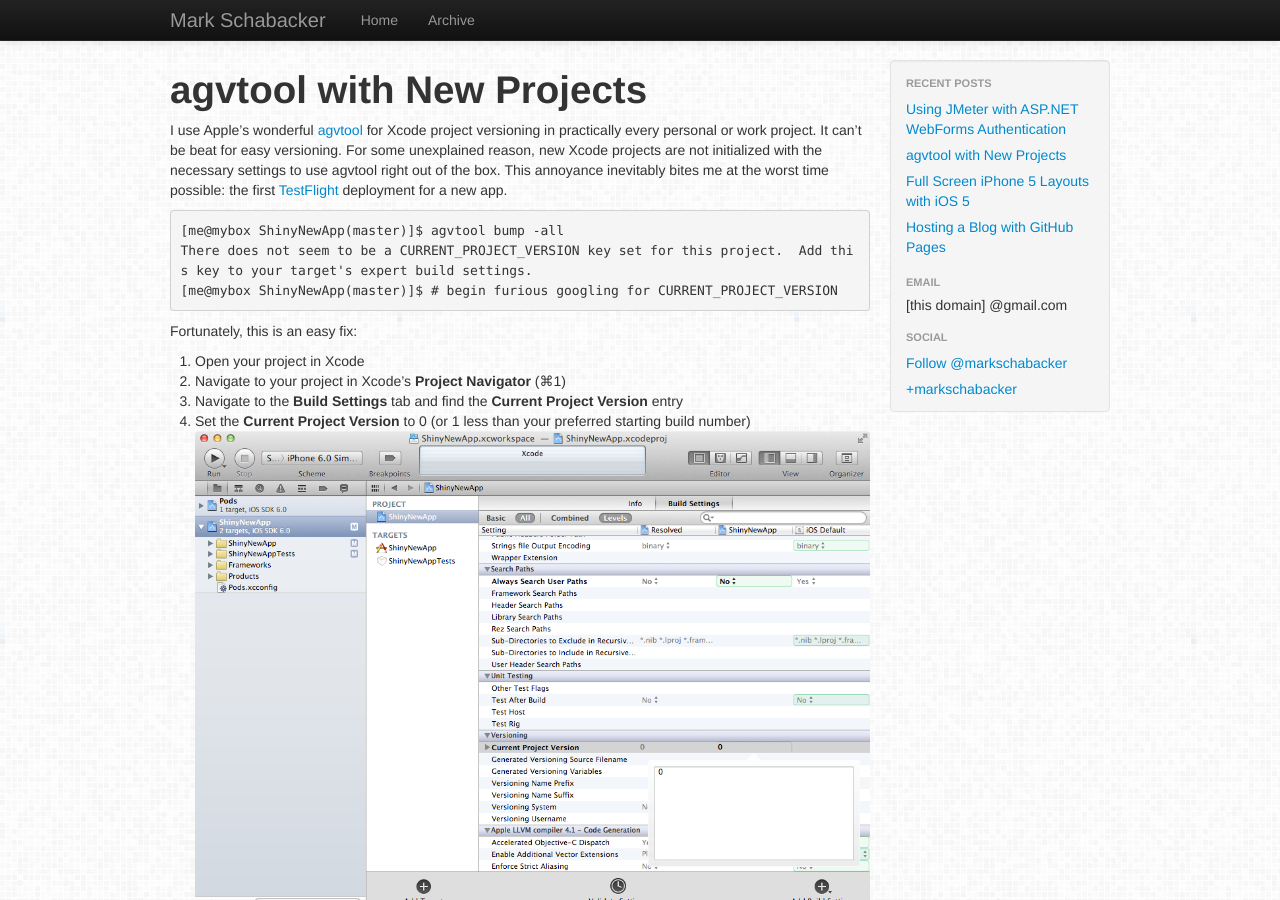
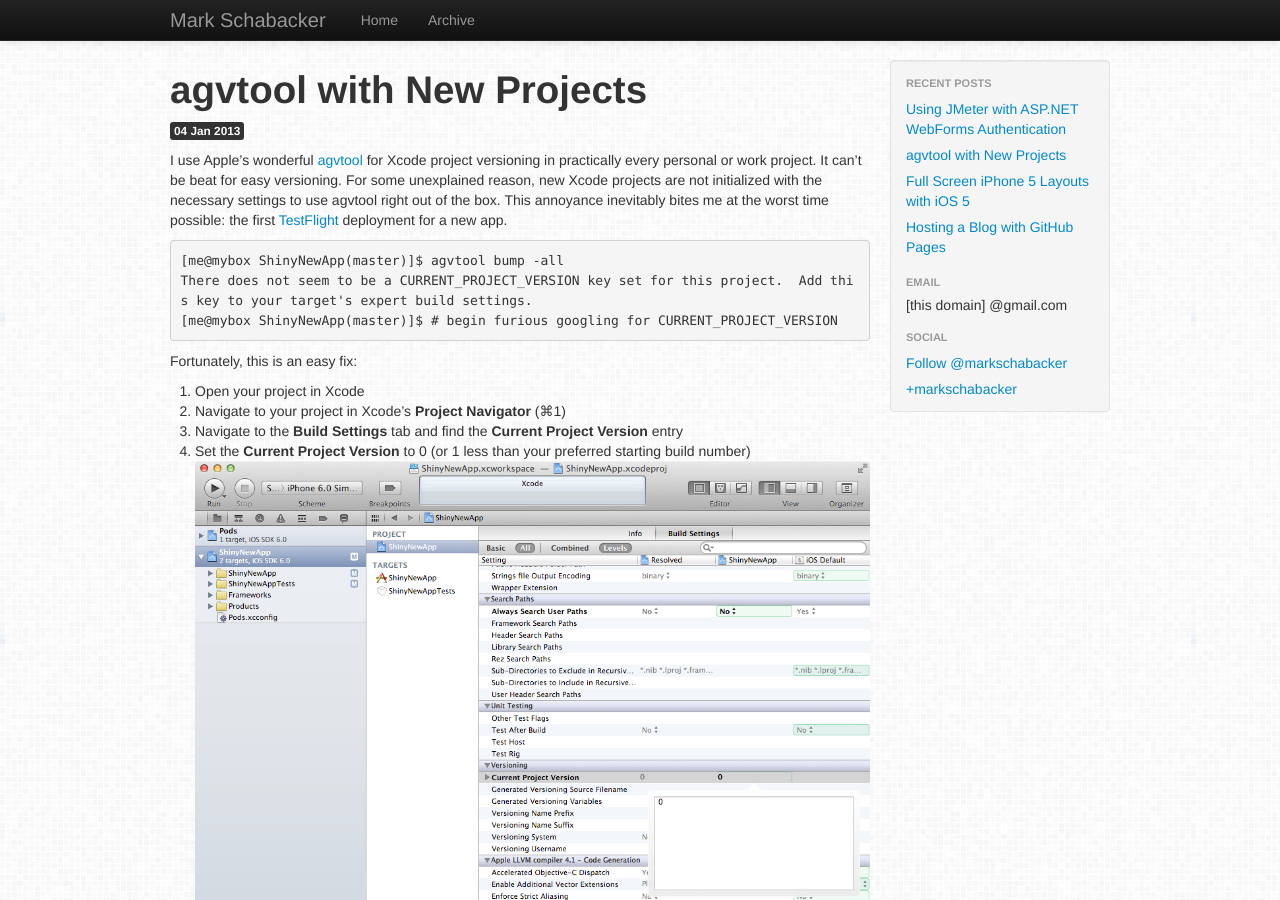
Before and after one commit to markschabacker/markschabacker.github.com, a Jekyll site: the page built from _posts/2013-01-04-agvtool_with_new_projects.md, in a window 1280 px wide and 900 px high. Built offline with Jekyll 4.4.1, drawn with Linux system fonts in a browser that asks for light colours; nearby versions of some CDN libraries; Markdown is read by kramdown in place of the engine named in the settings; comment, search, counter and statistics services are not loaded.

Commit message:
Remove post attribution label and move date to post header

```diff
--- a/_layouts/post.html
+++ b/_layouts/post.html
@@ -6,17 +6,12 @@
             <header>
               <h1>{{ page.title }}</h1>
             </header>
+            <div class="label label-inverse">
+              <time datetime="{{ page.date | date: "%Y-%m-%d" }}" pubdate>
+              {{ page.date | date_to_string }}
+              </time>
+            </div>
             <p>{{ content }}</p>
-            <div>
-              <span class="badge badge-inverse">
-                <time datetime="{{ page.date | date: "%Y-%m-%d" }}" pubdate>
-                {{ page.date | date_to_string }}
-                </time>
-              </span>
-              <div class="pull-right">
-                <span class="label">Mark</span>
-              </div>
-            </div>
             <br />
             <div id="disqus_thread"></div>
             <script type="text/javascript">
```
